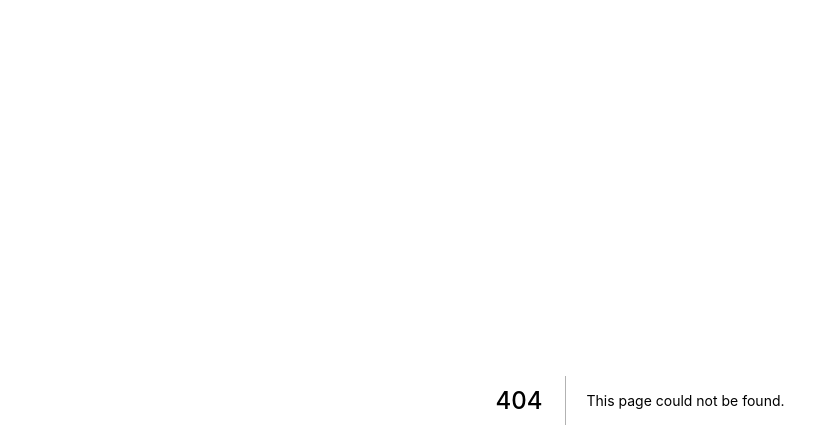
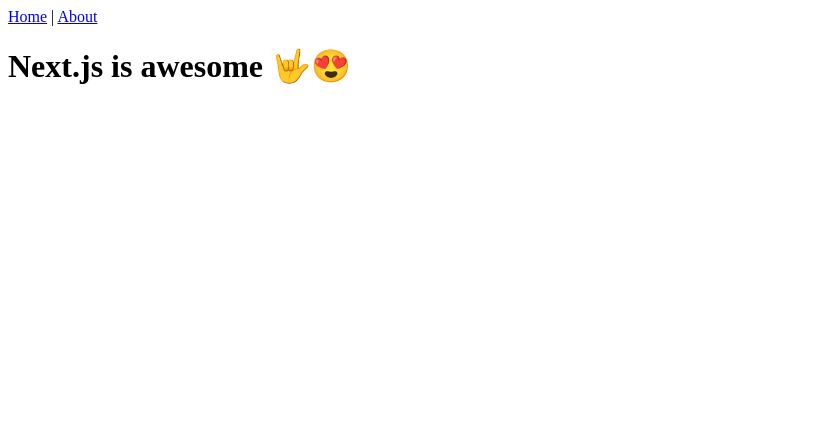
Before and after one commit to antonpalermo/fullstack-auth, a Next.js app: page /about in a window 1280 px wide. Before the commit this address had no page. Shown: the top 448 px of the page, without its empty margins (0-839 px from the left). Built offline with nearby package versions, Linux system fonts and the light colour scheme.

Commit message:
feat: about page

```diff
--- a/components/MainLayout.tsx
+++ b/components/MainLayout.tsx
@@ -1,5 +1,6 @@
 import React from 'react'
 import Head from 'next/head'
+import { Nav } from './navbar/Nav'
 
 type MainLayoutProps = {
   title?: string
@@ -12,6 +13,7 @@
       <Head>
         <title>{title}</title>
       </Head>
+      <Nav />
       <div>{children}</div>
     </>
   )
--- /dev/null
+++ b/components/navbar/Nav.tsx
@@ -0,0 +1,18 @@
+import React from 'react'
+import Link from 'next/link'
+
+export const Nav = () => {
+  return (
+    <header>
+      <nav>
+        <Link href={'/'} passHref>
+          <a>Home</a>
+        </Link>{' '}
+        |{' '}
+        <Link href={'/about'} passHref>
+          <a>About</a>
+        </Link>
+      </nav>
+    </header>
+  )
+}
--- /dev/null
+++ b/pages/about.tsx
@@ -0,0 +1,12 @@
+import React from 'react'
+import { MainLayout } from '../components/MainLayout'
+
+const About = () => {
+  return <h1>Next.js is awesome 🤟😍</h1>
+}
+
+About.getBaseLayout = (page: React.ReactElement) => (
+  <MainLayout title="About">{page}</MainLayout>
+)
+
+export default About
```
